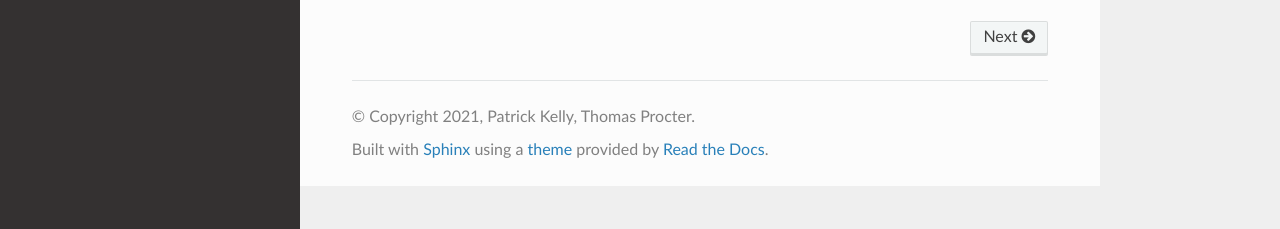
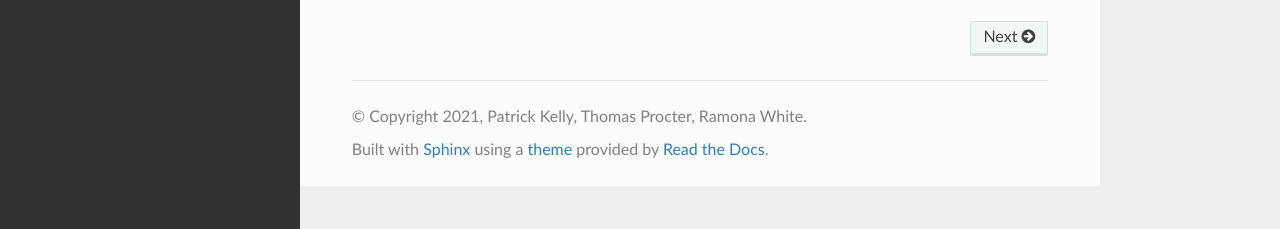
Before and after one commit to patkel/dolphot_lc, a Sphinx documentation site: the page built from docs/source/index.rst, in a window 1280 px wide. Shown: the part 668-897 px from the top of the page. Built offline with Sphinx 7.4.7 and the Read the Docs theme 2.0.0, drawn with Linux system fonts in a browser that asks for light colours.

Commit message:
Update conf.py

```diff
--- a/docs/source/conf.py
+++ b/docs/source/conf.py
@@ -28,8 +28,8 @@
 # -- Project information -----------------------------------------------------
 
 project = 'dolphot_lc'
-copyright = '2021, Patrick Kelly, Thomas Procter'
-author = 'Patrick Kelly, Thomas Procter'
+copyright = '2021, Patrick Kelly, Thomas Procter, Ramona White'
+author = 'Patrick Kelly, Thomas Procter, Ramona White'
 
 
 # -- General configuration ---------------------------------------------------
```
